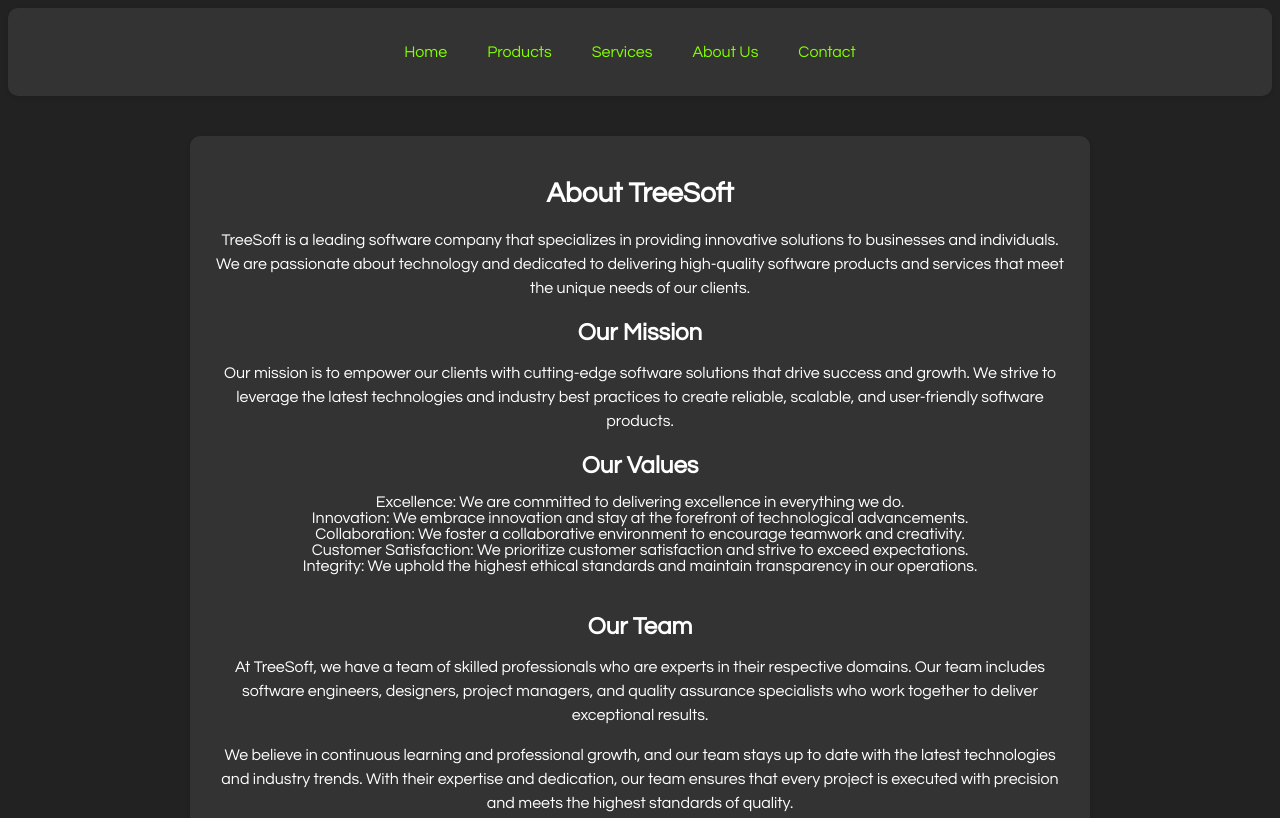
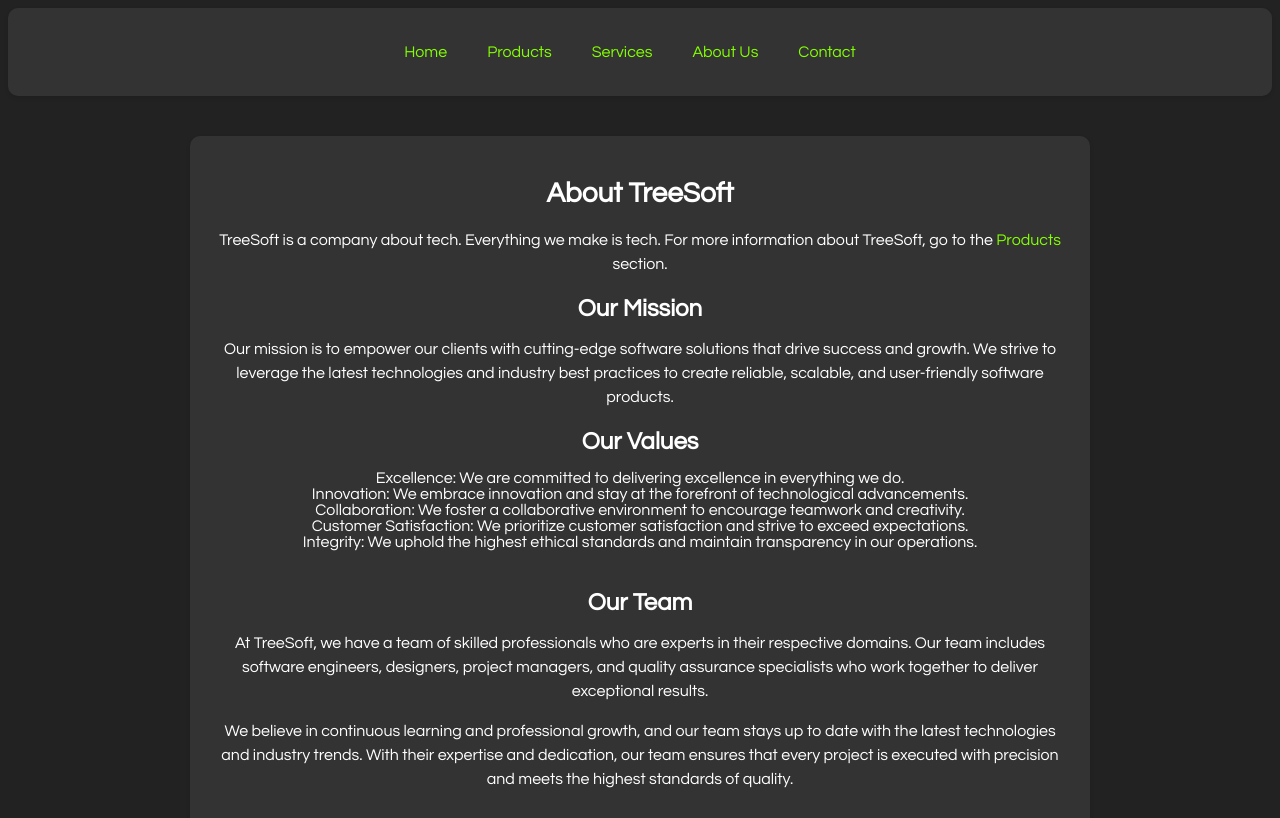
Before and after one commit to TreeSoftProjects/TreeSoftProjects.github.io, a plain HTML site: page about.html in a window 1280 px wide. Shown: the top 818 px of the page. Drawn offline with Linux system fonts and the light colour scheme.

Commit message:
small stuff

```diff
--- a/about.html
+++ b/about.html
@@ -22,7 +22,7 @@
   <main>
     <section id="company-info">
       <h1>About TreeSoft</h1>
-      <p>TreeSoft is a leading software company that specializes in providing innovative solutions to businesses and individuals. We are passionate about technology and dedicated to delivering high-quality software products and services that meet the unique needs of our clients.</p>
+      <p>TreeSoft is a company about tech. Everything we make is tech. For more information about TreeSoft, go to the <a href="#products">Products</a> section.</p>
 
       <h2>Our Mission</h2>
       <p>Our mission is to empower our clients with cutting-edge software solutions that drive success and growth. We strive to leverage the latest technologies and industry best practices to create reliable, scalable, and user-friendly software products.</p>
@@ -42,6 +42,10 @@
       <p>At TreeSoft, we have a team of skilled professionals who are experts in their respective domains. Our team includes software engineers, designers, project managers, and quality assurance specialists who work together to deliver exceptional results.</p>
       <p>We believe in continuous learning and professional growth, and our team stays up to date with the latest technologies and industry trends. With their expertise and dedication, our team ensures that every project is executed with precision and meets the highest standards of quality.</p>
     </section>
+
+    <section id="products">
+
+    </section>
   </main>
 
   <footer>
```
Also changed, not shown: index.html (+1 -1 lines).
